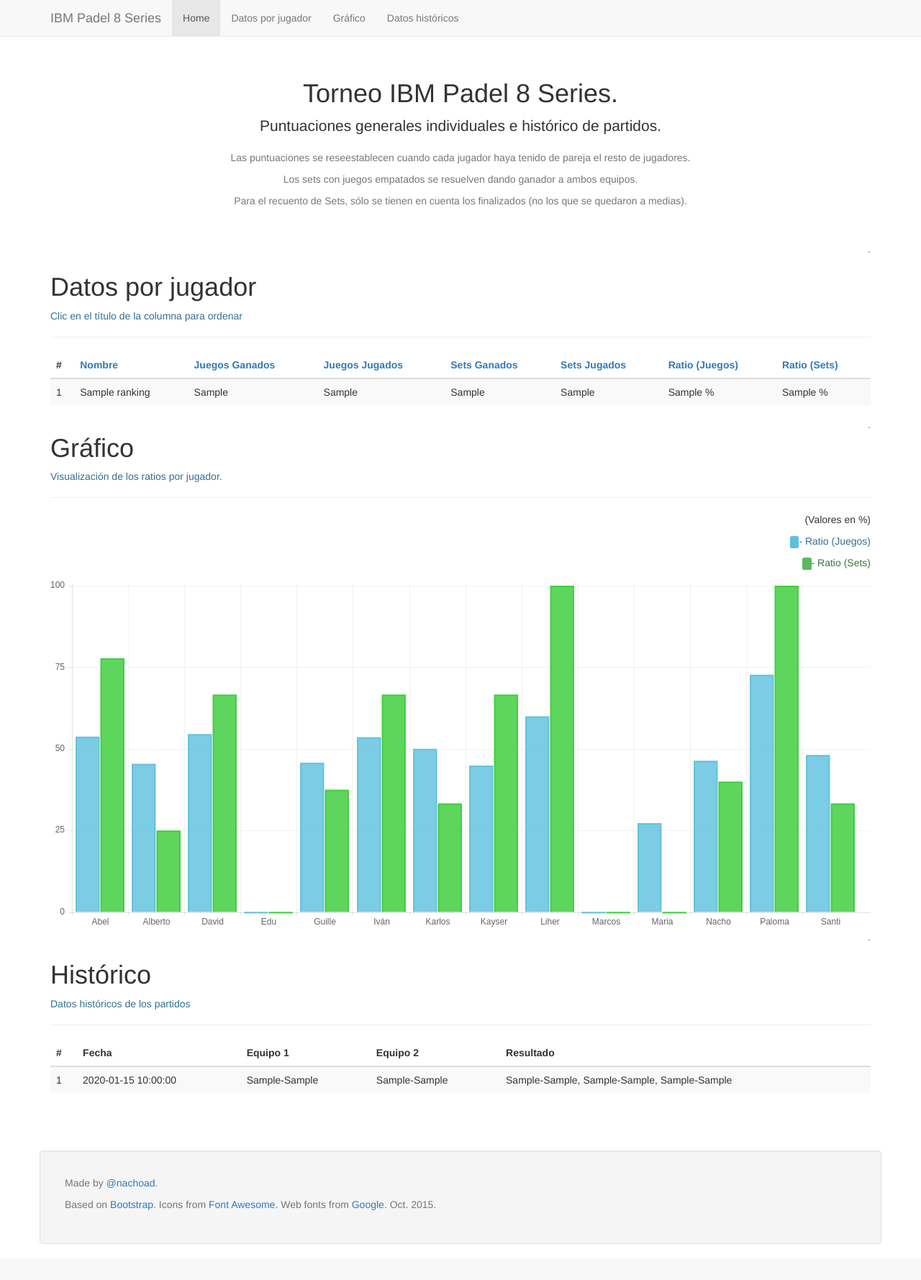
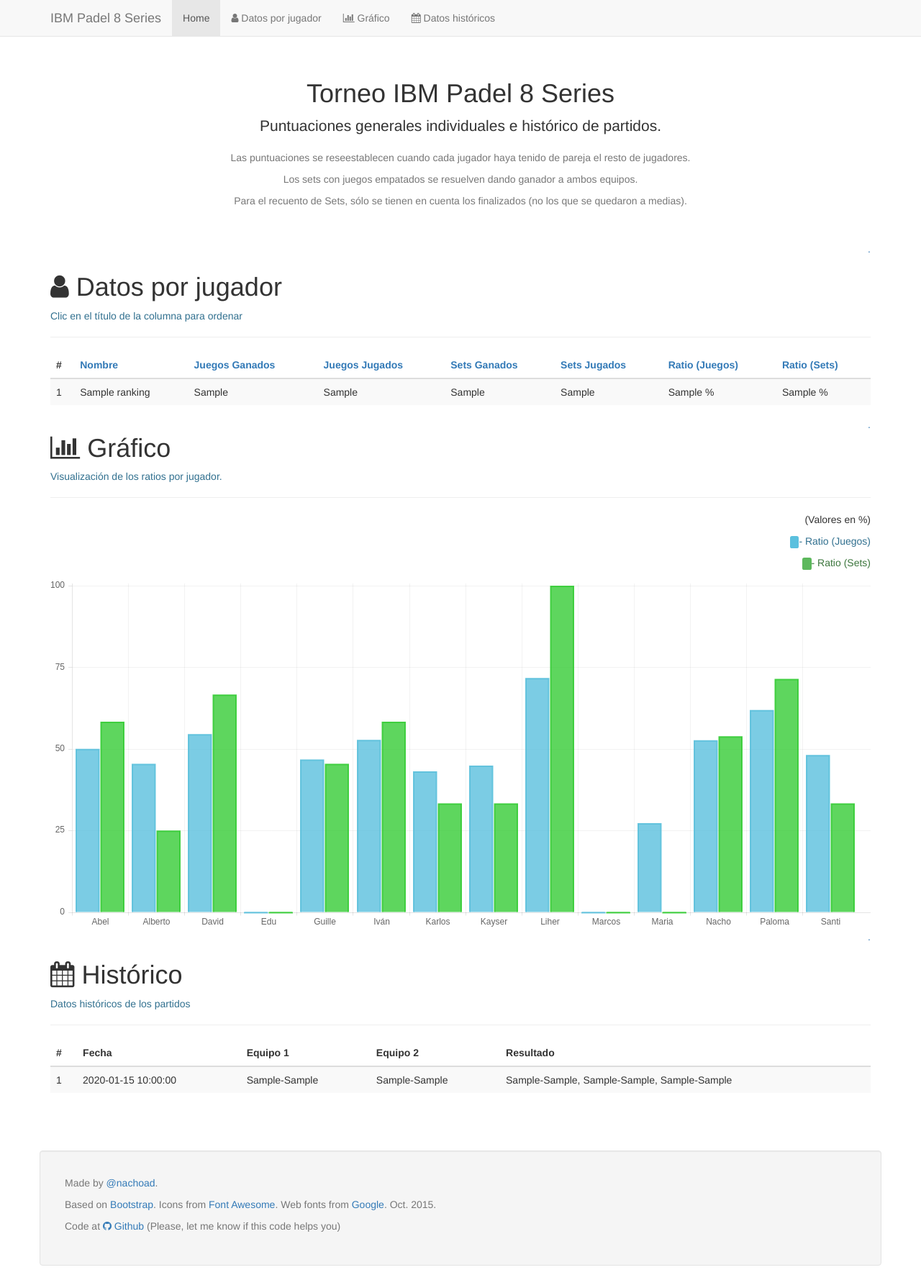
Before and after one commit to nachoad/ibmpadel8, a PHP site: page / in a window 1280 px wide. Shown: the whole page at 72% size. Before the commit the page ends 1729 px from the top, so only its background shows below. Run offline with PHP 8.4, Linux system fonts and the light colour scheme; tables that the repository leaves empty or names only in its code hold one stand-in row (values such as "Sample post"); data that the repository does not hold is empty; a stand-in replaces the project's code that opens the database connection; some libraries are stand-ins or nearby versions.

Commit message:
icons added

```diff
--- a/index.php
+++ b/index.php
@@ -15,6 +15,7 @@
 
     <!-- Bootstrap core CSS -->
     <link rel="stylesheet" href="https://bootswatch.com/slate/bootstrap.min.css">
+    <link rel="stylesheet" href="https://maxcdn.bootstrapcdn.com/font-awesome/4.4.0/css/font-awesome.min.css">
 
     <!-- Custom styles for this template -->
     <link href="starter-template.css" rel="stylesheet">
@@ -47,9 +48,9 @@
         <div id="navbar" class="collapse navbar-collapse">
           <ul class="nav navbar-nav">
             <li class="active"><a href="#">Home</a></li>
-            <li><a href="#jugador">Datos por jugador</a></li>
-            <li><a href="#grafico">Gráfico</a></li>
-            <li><a href="#historico">Datos históricos</a></li>
+            <li><a href="#jugador"><i class="fa fa-user"></i> Datos por jugador</a></li>
+            <li><a href="#grafico"><i class="fa fa-bar-chart"></i> Gráfico</a></li>
+            <li><a href="#historico"><i class="fa fa-calendar"></i> Datos históricos</a></li>
           </ul>
         </div><!--/.nav-collapse -->
       </div>
@@ -58,7 +59,7 @@
     <div class="container">
 
       <div class="starter-template">
-        <h1>Torneo IBM Padel 8 Series.</h1>
+        <h1>Torneo IBM Padel 8 Series</h1>
         <p class="lead">Puntuaciones generales individuales e histórico de partidos.</p>
         <p class="text-muted"> Las puntuaciones se reseestablecen cuando cada jugador haya tenido de pareja el resto de jugadores.</p>
         <p class="text-muted"> Los sets con juegos empatados se resuelven dando ganador a ambos equipos.</p>
@@ -71,7 +72,7 @@
       ================================================== -->
       <div class="pull-right"><span><a name="jugador">∙</a></span></div>
       <div class="page-header">
-        <h1>Datos por jugador</h1>
+        <h1><i class="fa fa-user"></i> Datos por jugador</h1>
         <p class="text-info"> Clic en el título de la columna para ordenar </p>
       </div>
 
@@ -112,7 +113,7 @@
         <!-- Inicio. Gráfico -->
         <div class="pull-right"><span><a name="grafico">∙</a></span></div>
         <div class="page-header">
-          <h1>Gráfico</h1>
+          <h1><i class="fa fa-bar-chart"></i> Gráfico</h1>
           <p class="text-info">Visualización de los ratios por jugador. </p>
         </div>
 
@@ -132,7 +133,7 @@
 
         <div class="pull-right"><span><a name="historico">∙</a></span></div>
         <div class="page-header">
-          <h1>Histórico</h1>
+          <h1><i class="fa fa-calendar"></i> Histórico</h1>
           <p class="text-info">Datos históricos de los partidos</p>
         </div>
 
@@ -172,6 +173,8 @@
               <div class="panel-body">
                 <p class="text-muted">Made by <a href="http://twitter.com/nachoad">@nachoad</a>.</p>
                 <p class="text-muted">Based on <a href="http://getbootstrap.com" rel="nofollow">Bootstrap</a>. Icons from <a href="http://fortawesome.github.io/Font-Awesome/" rel="nofollow">Font Awesome</a>. Web fonts from <a href="http://www.google.com/webfonts" rel="nofollow">Google</a>. Oct. 2015.</p>
+                <p class="text-muted">Code at <a href="https://github.com/nachoad/ibmpadel8"><i class="fa fa-github"></i> Github</a>  (Please, let me know if this code helps you)</p>
+
               </div>
             </div>
           </footer>
@@ -193,14 +196,14 @@
               strokeColor : "rgba(91, 192, 220, 0.9)",
               highlightFill: "rgba(33, 150, 185, 0.75)",
               highlightStroke: "rgba(33, 150, 185, 1)",
-              data : [53.73,45.45,54.55,0,45.74,53.61,50,44.87,60,0,27.27,46.36,72.73,48.15]
+              data : [50,45.45,54.55,0,46.77,52.76,43.12,44.87,71.74,0,27.27,52.67,61.90,48.15]
             },
             {
               fillColor : "rgba(54,204,54, 0.8)",
               strokeColor : "rgba(54,204,54, 0.9)",
               highlightFill : "rgba(37, 160, 37, 0.75)",
               highlightStroke : "rgba(37, 160, 37, 1)",
-              data : [77.78,25,66.67,0,37.50,66.67,33.33,66.67,100,0,0,40,100,33.33]
+              data : [58.33,25,66.67,0,45.45,58.33,33.33,33.33,100,0,0,53.85,71.43,33.33]
             }
           ]
         }
```
